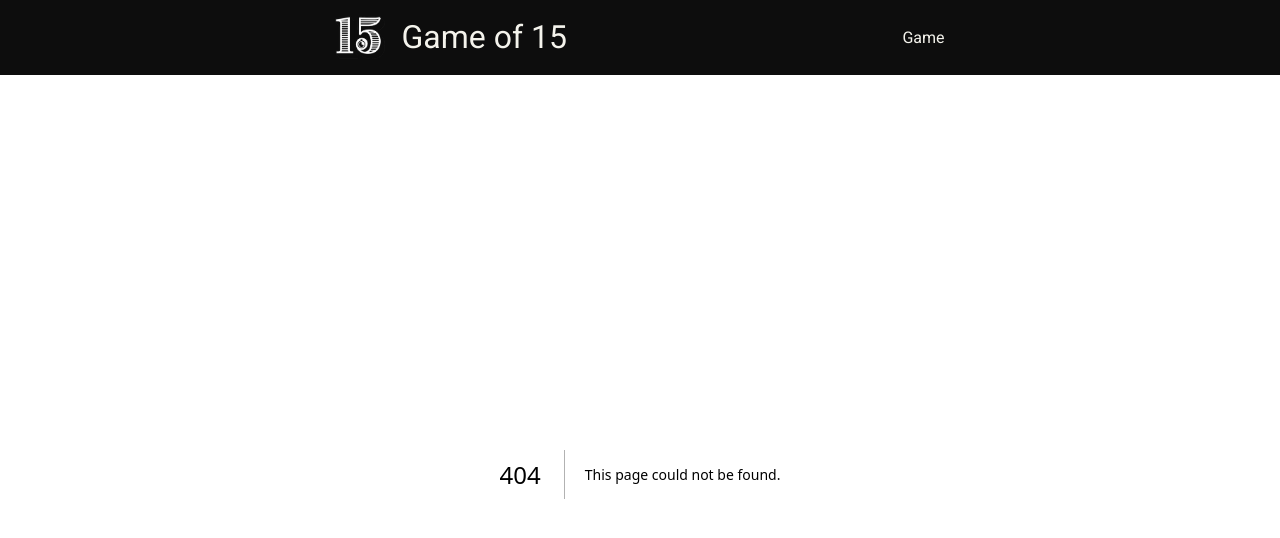
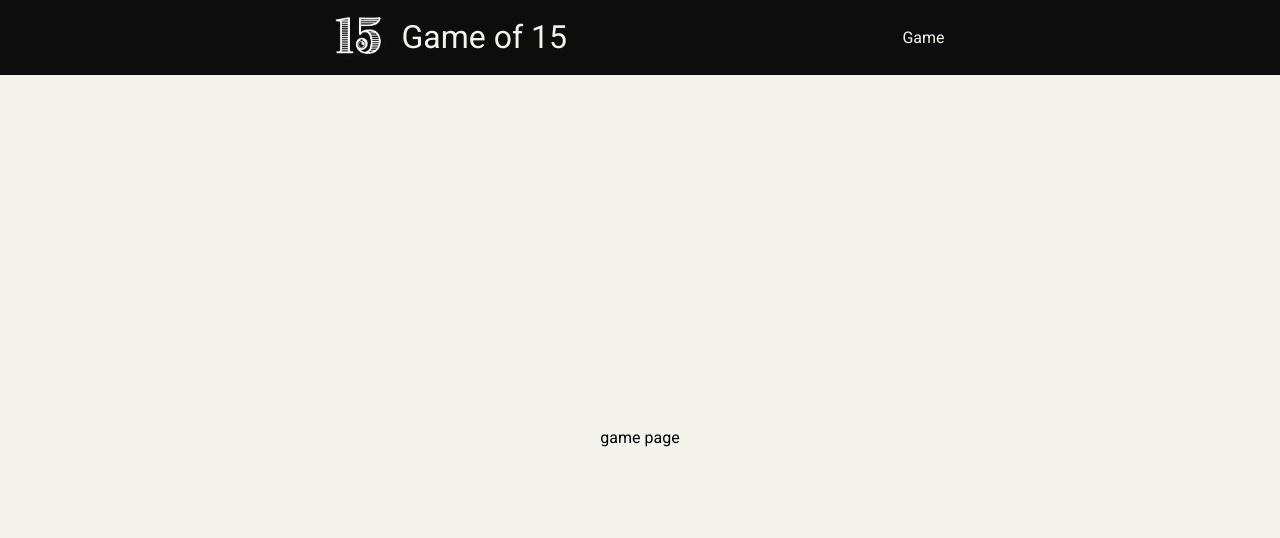
Before and after one commit to SamuelWyck/game-of-15, a Next.js app: page /game in a window 1280 px wide. Before the commit this address had no page. Shown: the top 538 px of the page. Built offline with nearby package versions, Linux system fonts and the light colour scheme; a web font is replaced by a local one.

Commit message:
Stub out game page

```diff
--- /dev/null
+++ b/app/game/page.jsx
@@ -0,0 +1,13 @@
+import styles from "./page.module.css";
+
+
+
+function GamePage() {
+    return (
+        <main className={styles["gamepage-main"]}>game page</main>
+    );
+};
+
+
+
+export default GamePage;
--- /dev/null
+++ b/app/game/page.module.css
@@ -0,0 +1,5 @@
+.gamepage-main {
+    display: flex;
+    justify-content: center;
+    align-items: center;
+}
```
